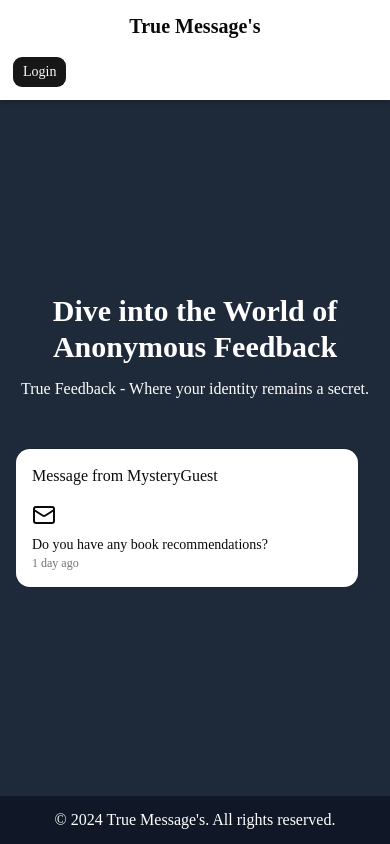
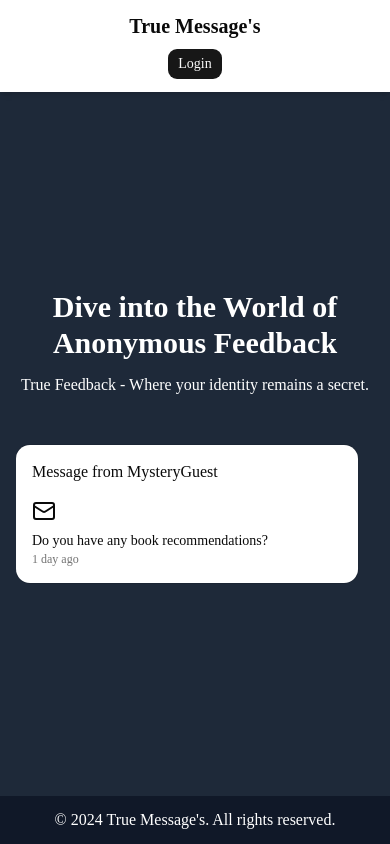
Before and after one commit to Sid19944/Unknown_Sender, a Next.js app: page / in a window 390 px wide. Built offline with nearby package versions, Linux system fonts and the light colour scheme; no server answers.

Commit message:
fix butto's

```diff
--- a/src/components/Navbar.tsx
+++ b/src/components/Navbar.tsx
@@ -13,9 +13,10 @@ function navbar() {
   return (
     <nav className="w-full shadow-md p-3 sticky top-0 bg-white">
       <div className="mx-auto flex flex-col sm:flex-row justify-between items-center">
-        <a href="#" className="text-xl font-bold mb-4 sm:mb-0">
+        <a href="#" className="text-xl font-bold mb-2 sm:mb-0">
           True Message's
         </a>
+        <div className="flex items-center justify-center gap-1">
           {session ? (
             <>
               <span>Welcome {user?.username || user?.email}</span>
@@ -44,6 +45,7 @@ function navbar() {
             </>
           )}
         </div>
+      </div>
     </nav>
   );
 }
```
Lines whose indentation alone changed are shown as unchanged.
